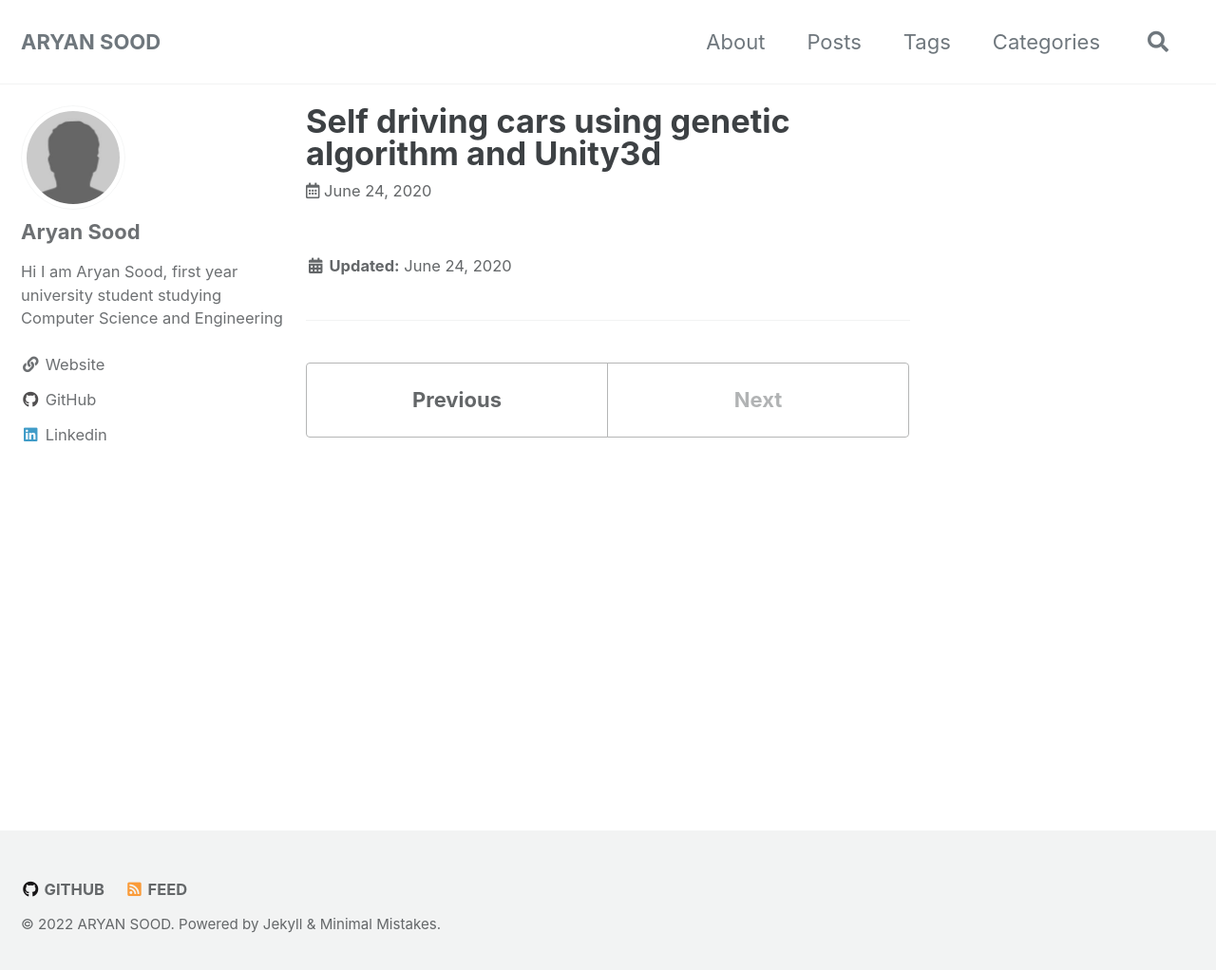
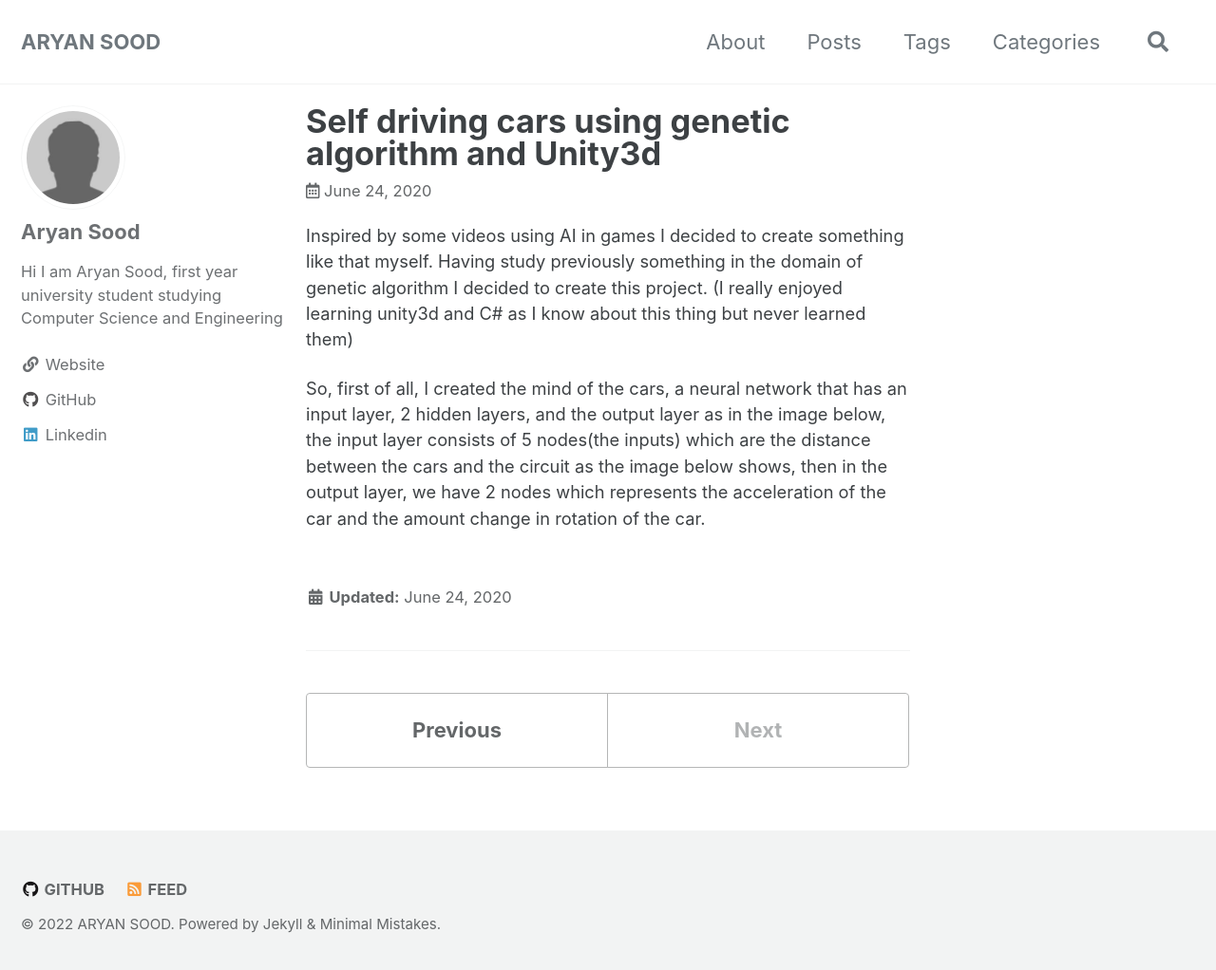
Before and after one commit to aryansood/AryanWeb, a Jekyll site: the page built from _posts/2020-06-24-Post-1.md, in a window 1280 px wide and 1030 px high. Shown: the top 1022 px of the window at 95% size. Built offline with Jekyll 4.4.1, drawn with Linux system fonts in a browser that asks for light colours; cached includes are drawn as plain includes.

Commit message:
Update 2020-06-24-Post-1.md

```diff
--- a/_posts/2020-06-24-Post-1.md
+++ b/_posts/2020-06-24-Post-1.md
@@ -1,3 +1,7 @@
 ---
 title: "Self driving cars using genetic algorithm and Unity3d"
 ---
+
+Inspired by some videos using AI in games I decided to create something like that myself. Having study previously something in the domain of genetic algorithm I decided to create this project. (I really enjoyed learning unity3d and C# as I know about this thing but never learned them)
+
+So, first of all, I created the mind of the cars, a neural network that has an input layer, 2 hidden layers, and the output layer as in the image below, the input layer consists of 5 nodes(the inputs) which are the distance between the cars and the circuit as the image below shows, then in the output layer, we have 2 nodes which represents the acceleration of the car and the amount change in rotation of the car.
```
